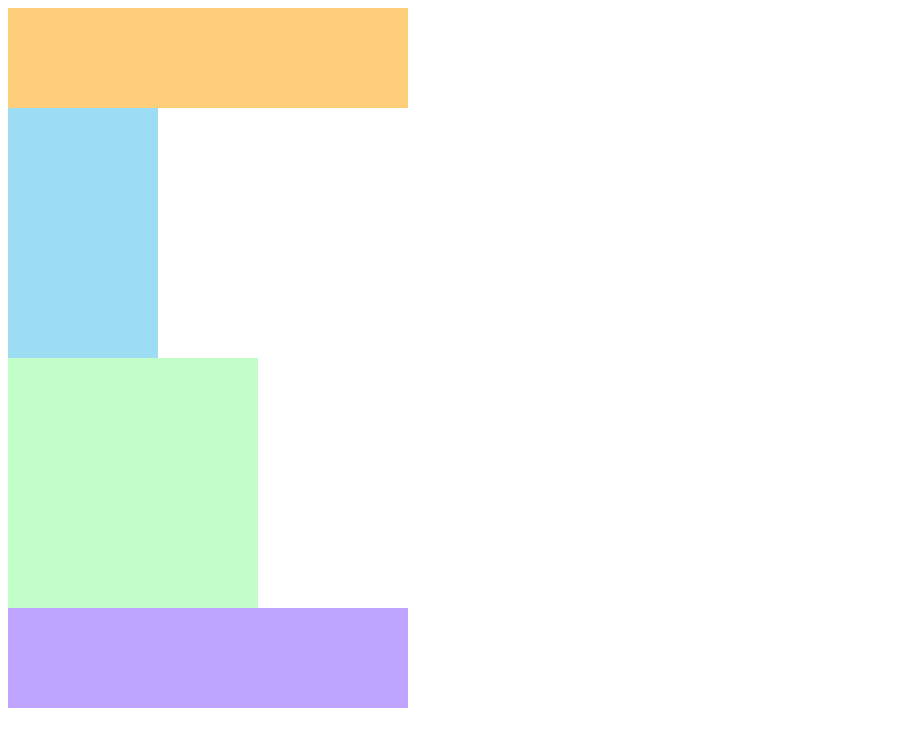
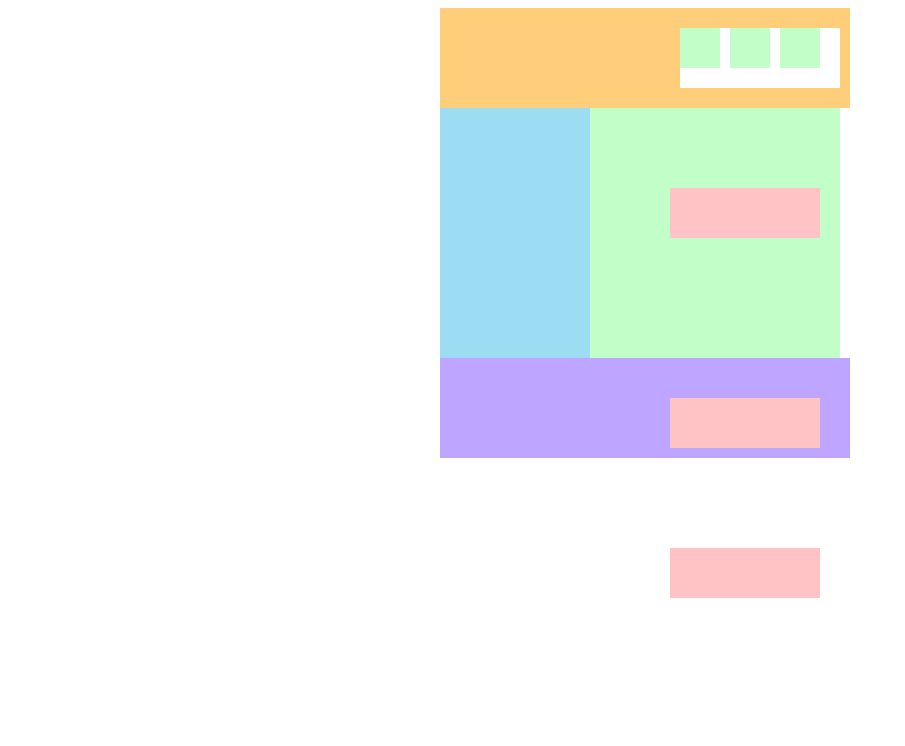
Before and after one commit to kazuki822/Study, a plain HTML site: page 1-19/main.html in a window 1280 px wide. Shown: the whole page, without its empty margins (0-905 px from the left). Drawn offline with Linux system fonts and the light colour scheme.

Commit message:
Update style.css

```diff
--- a/1-19/style.css
+++ b/1-19/style.css
@@ -1,33 +1,67 @@
-body {
-    min-height: 100%;
-    height: 100%;
+.wrapper {
+    width: 400px;
+    margin: 0 auto;
+}
+.content {
     width: 400px;
 }
-.wrapper {
+.header {
     width: 400px;
-    height: 450px;
+    height: 100px;
+    background: #FFCE7A;
+    display: flex;
+    justify-content: flex-end;
+    align-items: center;
+    padding-right: 10px;
 }
-.header {
-    height: 100px;
-    width: 400px;
-    background-color: #ffce7a
+.flex-vertical {
+    display: flex;
+    gap: 10px;
+    height: 60px;
+    width: 160px;
+    background-color: #FFF;
 }
-.main {
-    height: 250px;
-    width: 400px;
+.flex-box {
+    float: center;
+    width: 40px;
+    height: 40px;
+    background: #C2FFC8;
 }
 .left {
+    width: 150px;
     height: 250px;
-    width: 150px;
-    background-color: #9dddf4;
+    float: left;
+    background: #9DDDF4;
 }
 .right {
+    width: 250px;
     height: 250px;
-    width: 250px;
-    background-color: #c2ffc8
+    float: right;
+    background: #C2FFC8;
+    padding: 40px;
+    box-sizing: border-box;
+}
+.right-top {
+    width: 150px;
+    height: 50px;
+    background: #FFC2C5;
+    margin: 40px 60px 160px 40px;
+}
+.right-center {
+    width: 150px;
+    height: 50px;
+    background: #FFC2C5;
+    margin: 10px 60px 100px 40px;
+}
+.righr-bottom {
+    width: 150px;
+    height: 50px;
+    background: #FFC2C5;
+    margin: 10px 60px 40px 40px;
 }
 .footer {
+    width: 410px;
     height: 100px;
-    width: 400px;
-    background-color: #bea5ff;
+    background: #BEA5FF;
+    clear: both;
 }
```
